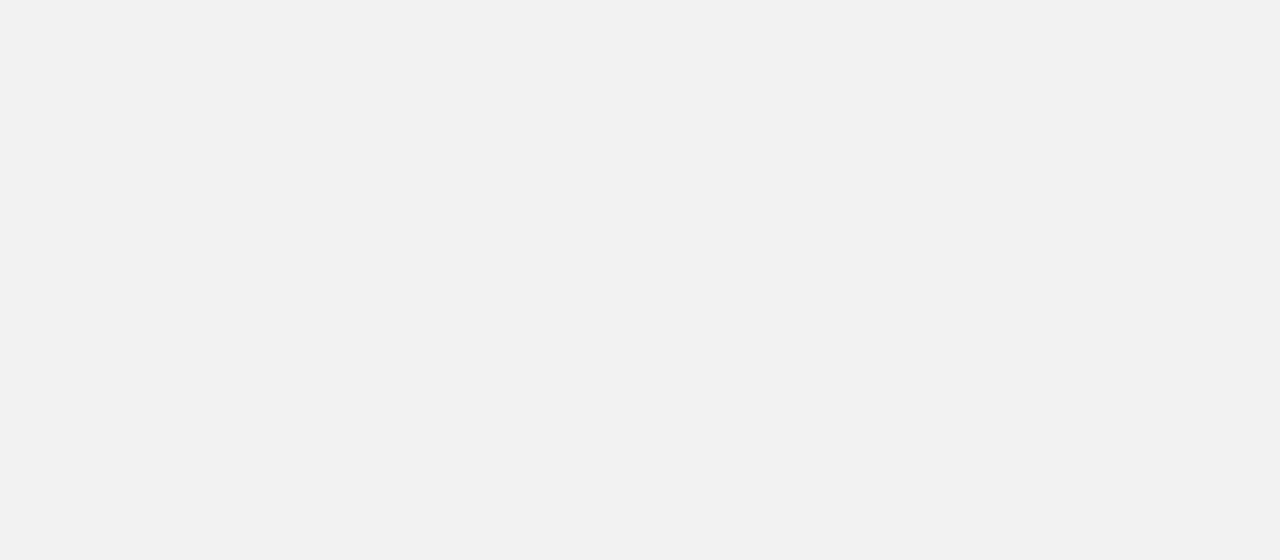
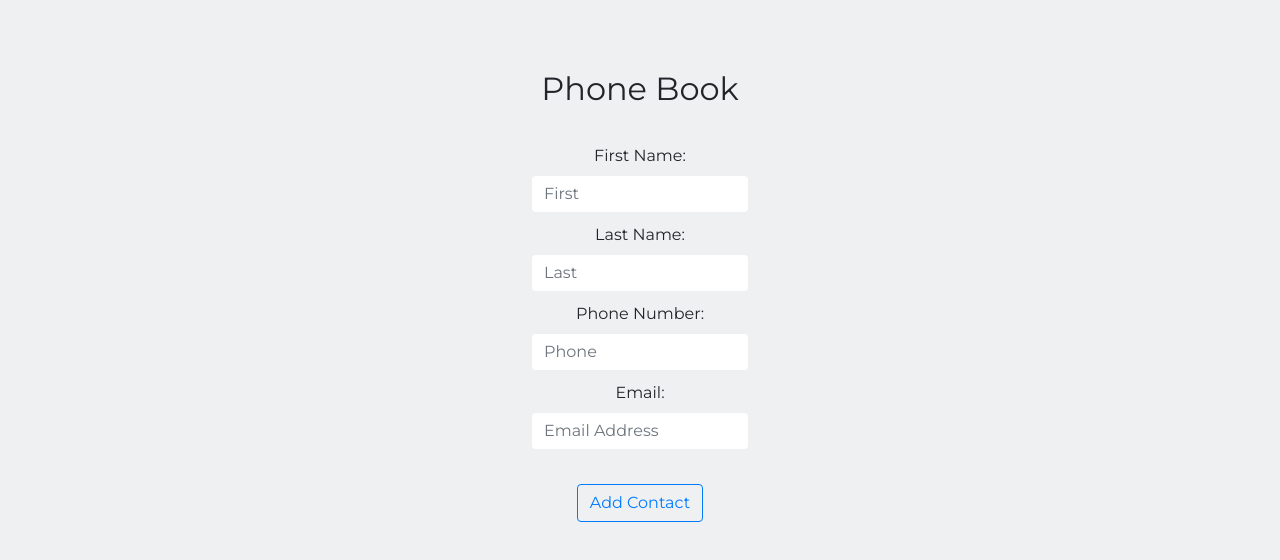
Before and after one commit to notdavidscott/first-angular-app, an Angular app: page / in a window 1280 px wide. Shown: the part 3145-3705 px from the top of the page. Before the commit the page ends 3095 px from the top, so only its background shows below. Built offline with nearby package versions, Linux system fonts and the light colour scheme.

Commit message:
finished form styling

```diff
--- a/src/app/app.component.css
+++ b/src/app/app.component.css
@@ -88,3 +88,9 @@ app-skills {
 
 
 }
+
+.phonebook {
+    font-family: 'Montserrat', sans-serif;
+    margin: 60px 0 60px 0;
+    padding: 20px;
+}
--- a/src/app/app.component.html
+++ b/src/app/app.component.html
@@ -41,7 +41,6 @@
 </div>
 
 
-
 <div class="photo-gallery"><br>
     <p> Since a picture says a thousands words, here are 6000 words for you!</p>
   <div class="photos">
@@ -58,3 +57,9 @@
           </div>
   </div>
 </div>
+
+<div class="contact-me row justify-content-center">
+ <div class = "phonebook">
+    <app-phonebook></app-phonebook>
+  </div>
+</div>
--- a/src/app/app.module.ts
+++ b/src/app/app.module.ts
@@ -15,6 +15,8 @@ import { GreetingsService } from './services/greetings.service';
 import { ContactFormComponent } from './contact-form/contact-form.component';
 import { ContactFormsService } from './services/contact-forms.service';
 
+import { PhonebookComponent } from './phonebook/phonebook.component';
+import { PhonebooksService } from './services/phonebooks.service';
 
 
 @NgModule({
@@ -24,12 +26,13 @@ import { ContactFormsService } from './services/contact-forms.service';
     ContactsComponent,
     GreetingComponent,
     ContactFormComponent,
+    PhonebookComponent,
   ],
   imports: [
     BrowserModule,
     FormsModule
   ],
-  providers: [SkillsService, ContactsService, GreetingsService, ContactFormsService],
+  providers: [SkillsService, ContactsService, GreetingsService, ContactFormsService, PhonebooksService],
   bootstrap: [AppComponent]
 })
 export class AppModule { }
--- /dev/null
+++ b/src/app/models/phonebook.ts
@@ -0,0 +1,7 @@
+
+export class Phonebook {
+    firstName: string;
+    lastName: string;
+    phoneNumber: number;
+    email: string;
+}
--- /dev/null
+++ b/src/app/phonebook/phonebook.component.css
@@ -0,0 +1,34 @@
+form input {
+    outline-width: 0;
+    border-style: none;
+}
+
+form textarea {
+    outline-width: 0;
+    border-style: none;
+}
+
+form div {
+    margin-bottom: 5px;
+    text-align: center;
+    padding: 3px;
+}
+h3 {
+    text-align: center;
+}
+
+
+input.ng-invalid.ng-touched,
+textarea.ng-invalid.ng-touched {
+    border-top-style: none;
+    border-left-style: none;
+    border-right-style: none;
+    border: 2px solid rgb(236, 83, 83);
+    transition: all 0.35s ease-in-out;
+}
+
+input.ng-valid.ng-touched,
+textarea.ng-valid.ng-touched {
+    border: 2px solid rgb(96, 201, 96);
+    transition: all 0.35s ease-in-out;
+}
--- /dev/null
+++ b/src/app/phonebook/phonebook.component.html
@@ -0,0 +1,27 @@
+<div>
+  <h2>Phone Book</h2><br>
+
+<form (ngSubmit)="onSubmit()">
+  <div>
+      <label for="firstName">First Name: </label>
+      <input type="text" class="form-control" name="firstName" placeholder="First" required [(ngModel)]="model.firstName" />
+
+  </div>
+  <div>
+      <label for="lastName">Last Name: </label>
+      <input type="text" class="form-control" name="lastName" placeholder="Last" required [(ngModel)]="model.lastName" />
+  </div>
+  <div>
+      <label for="phoneNumber">Phone Number: </label>
+      <input type="number" class="form-control" name="phoneNumber" placeholder="Phone" required [(ngModel)]="model.phoneNumber" />
+    </div>
+    <div>
+        <label for="email">Email: </label>
+        <input type="text" class="form-control" name="email" placeholder="Email Address" required [(ngModel)]="model.email" />
+      </div>
+    <br>
+  <div>
+      <button type="submit" class="btn btn-outline-primary">Add Contact</button>
+  </div>
+</form>
+</div>
--- /dev/null
+++ b/src/app/phonebook/phonebook.component.ts
@@ -0,0 +1,26 @@
+import { Component, OnInit } from '@angular/core';
+import { Phonebook } from '../models/phonebook';
+import { PhonebooksService } from '../services/phonebooks.service';
+
+
+@Component({
+  selector: 'app-phonebook',
+  templateUrl: './phonebook.component.html',
+  styleUrls: ['./phonebook.component.css']
+})
+export class PhonebookComponent implements OnInit {
+  model: Phonebook = new Phonebook;
+  phonebooks: Phonebook[];
+  dataService: PhonebooksService;
+
+  constructor(private phonebooksService: PhonebooksService ) {
+    this.dataService = this.phonebooksService;
+   }
+
+  ngOnInit(): void {
+      this.dataService.getPhonebooks().subscribe(phonebooks => this.phonebooks = phonebooks)
+  }
+  onSubmit() {
+    console.log('Contact Addition Successful: ', this.model);
+  }
+}
--- /dev/null
+++ b/src/app/services/phonebooks.service.ts
@@ -0,0 +1,23 @@
+import { Injectable } from '@angular/core';
+import { Phonebook } from '../models/phonebook';
+import { Observable, of } from 'rxjs';
+
+@Injectable({
+  providedIn: 'root'
+})
+export class PhonebooksService {
+  phonebooks: Phonebook[] = [
+    {
+      firstName: null,
+      lastName: null,
+      phoneNumber: null,
+      email: null,
+    }
+
+  ];
+  constructor() { }
+
+  getPhonebooks = (): Observable<Phonebook[]> => {
+    return of(this.phonebooks);
+  }
+}
```
Also changed, not shown: src/app/contacts/contacts.component.ts (line endings or trailing spaces), 2 other files (tests, documents, lock files or other folders).
